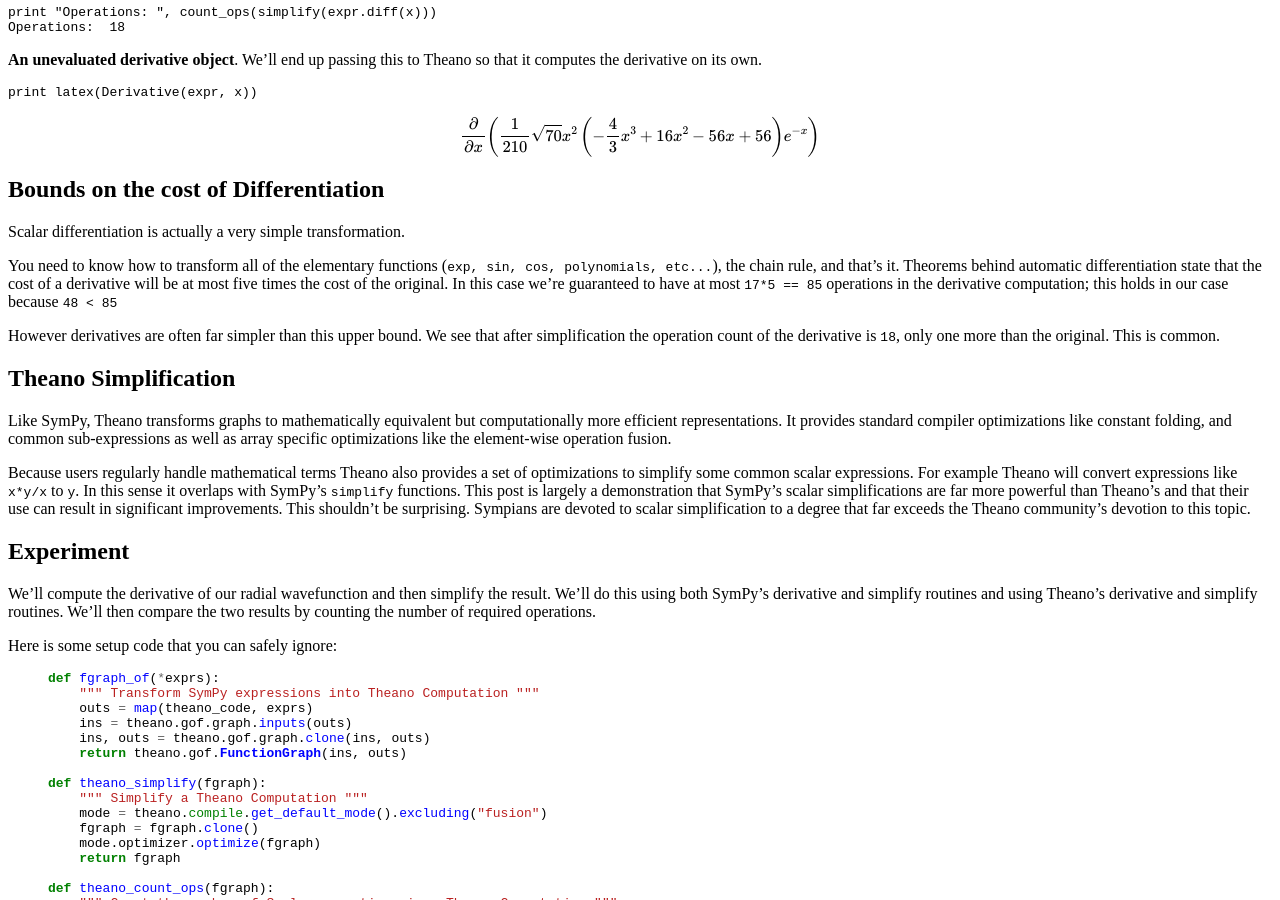
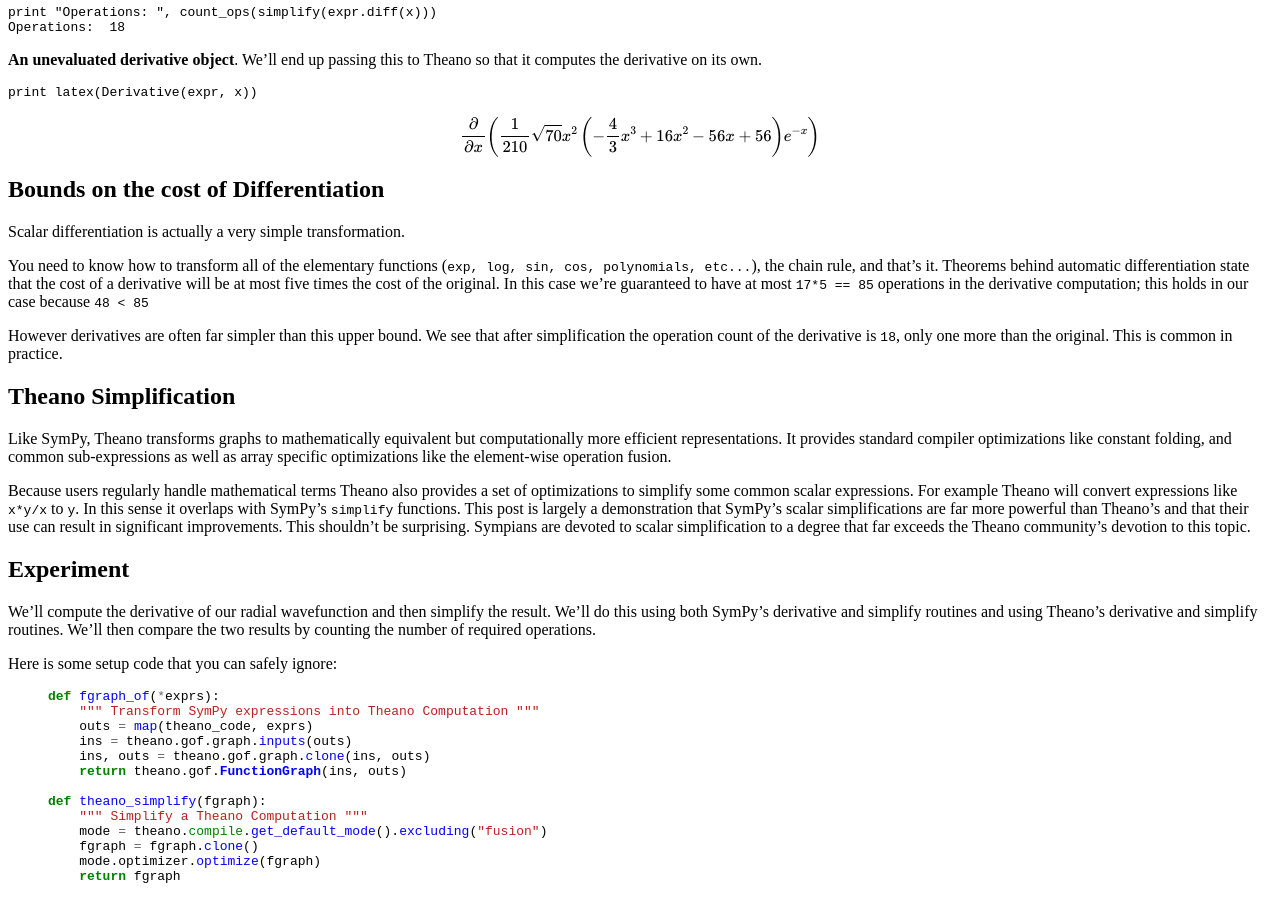
Before and after one commit to besyskymnbk/blog, a Jekyll site: the page built from _posts/work/2013-03-28-SymPy-Theano-part-2.md, in a window 1280 px wide and 900 px high, scrolled down 1422 px. Built offline with Jekyll 4.4.1, drawn with Linux system fonts in a browser that asks for light colours; formulas are drawn with MathJax 3; comment, search, counter and statistics services are not loaded.

Commit message:
slight edits to st-part 2

```diff
--- a/_posts/work/2013-03-28-SymPy-Theano-part-2.md
+++ b/_posts/work/2013-03-28-SymPy-Theano-part-2.md
@@ -87,9 +87,9 @@ Bounds on the cost of Differentiation
 
 Scalar differentiation is actually a very simple transformation.
 
-You need to know how to transform all of the elementary functions (`exp, sin, cos, polynomials, etc...`), the chain rule, and that's it.  Theorems behind automatic differentiation state that the cost of a derivative will be at most five times the cost of the original.  In this case we're guaranteed to have at most `17*5 == 85` operations in the derivative computation; this holds in our case because `48 < 85`
+You need to know how to transform all of the elementary functions (`exp, log, sin, cos, polynomials, etc...`), the chain rule, and that's it.  Theorems behind automatic differentiation state that the cost of a derivative will be at most five times the cost of the original.  In this case we're guaranteed to have at most `17*5 == 85` operations in the derivative computation; this holds in our case because `48 < 85`
 
-However derivatives are often far simpler than this upper bound.  We see that after simplification the operation count of the derivative is `18`, only one more than the original.  This is common.
+However derivatives are often far simpler than this upper bound.  We see that after simplification the operation count of the derivative is `18`, only one more than the original.  This is common in practice.
 
 
 Theano Simplification
```
